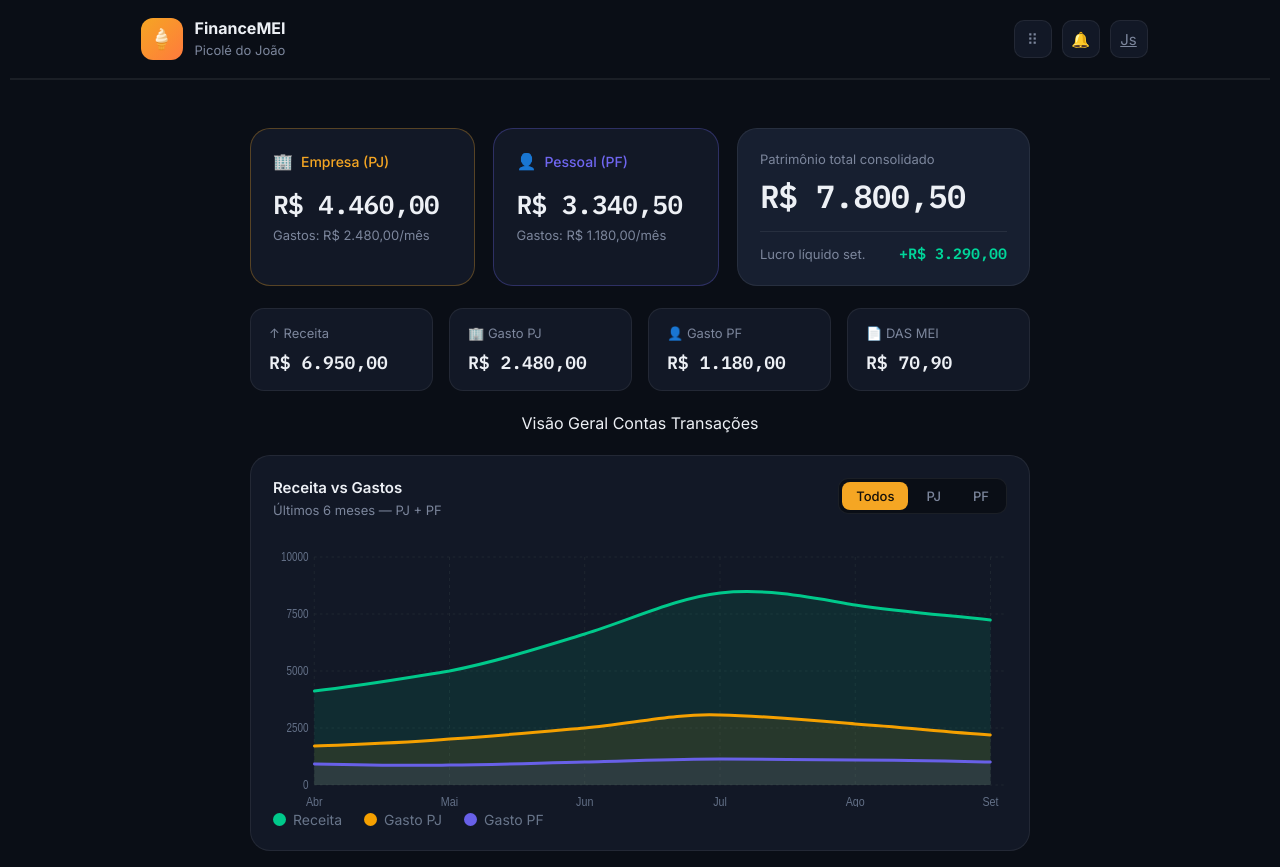
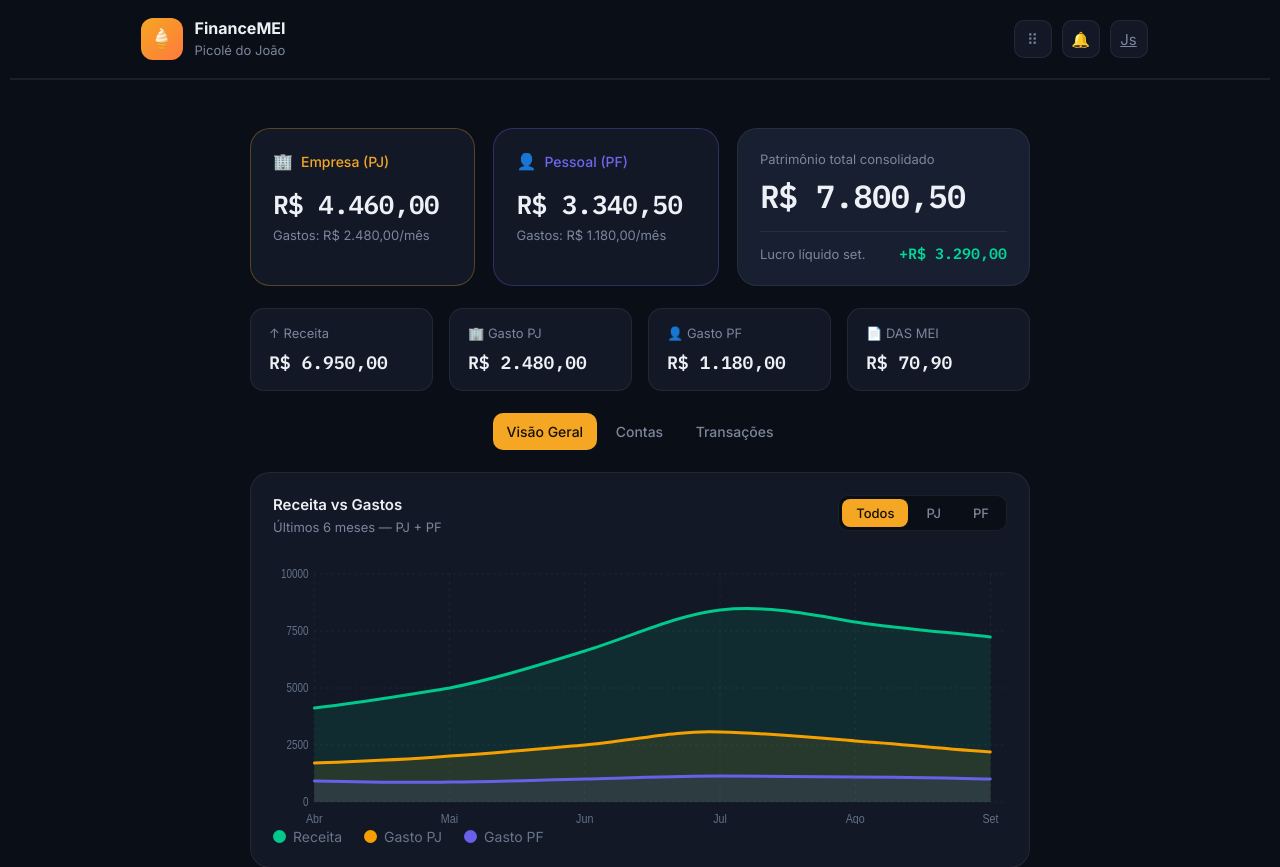
Before and after one commit to 7hurz1n/Gest-o-Financeira---POF, a Flask app: page / in a window 1280 px wide. Shown: the top 867 px of the page. Run offline with Flask 3, Linux system fonts and the light colour scheme.

Commit message:
Replace links with buttons in home.html

```diff
--- a/templates/home.html
+++ b/templates/home.html
@@ -95,9 +95,9 @@
 
         <header class="locais">
             <div class="menu-topo">
-                <a class="active" onclick="visaoGeral()">Visão Geral</a>
-                <a>Contas</a>
-                <a>Transações</a>
+                <button class="active">Visão Geral</button>
+                <button>Contas</button>
+                <button>Transações</button>
             </div>
         </header>
 
```
